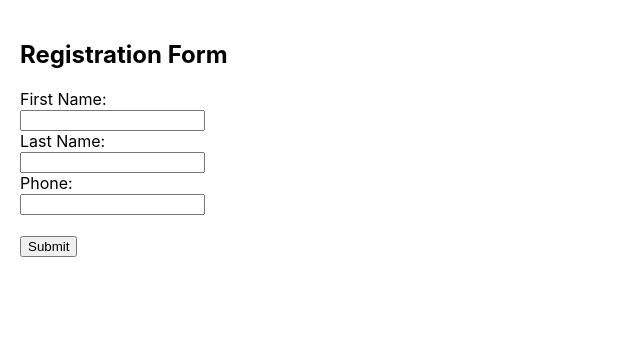
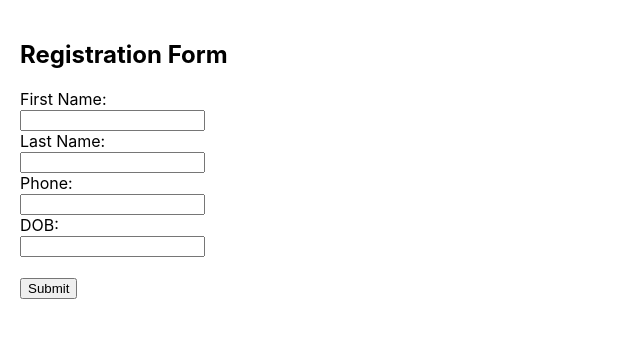
Before and after one commit to sangrammule1/User, a React (Create React App) app in the folder frontend/: page / in a window 1280 px wide. Shown: the top 338 px of the page, without its empty margins (0-640 px from the left). Built offline with nearby package versions, Linux system fonts and the light colour scheme.

Commit message:
LLM applied: add DOB field to user

```diff
--- a/frontend/src/App.js
+++ b/frontend/src/App.js
@@ -4,7 +4,8 @@ function App() {
   const [form, setForm] = useState({
     first_name: "",
     last_name: "",
-    phone: ""
+    phone: "",
+    dob: ""
     });
 
   const handleChange = (e) => {
@@ -60,6 +61,16 @@ function App() {
             required
           />
         </div>
+
+        <div >
+          <label >DOB:</label > <br />
+          <input
+            name="dob"
+            value={form.dob}
+            onChange={handleChange}
+            required
+          />
+        </div>
         <br/>
         <button type="submit">Submit</button>
       </form>
```
Also changed, not shown: 2 other files (tests, documents, lock files or other folders).
